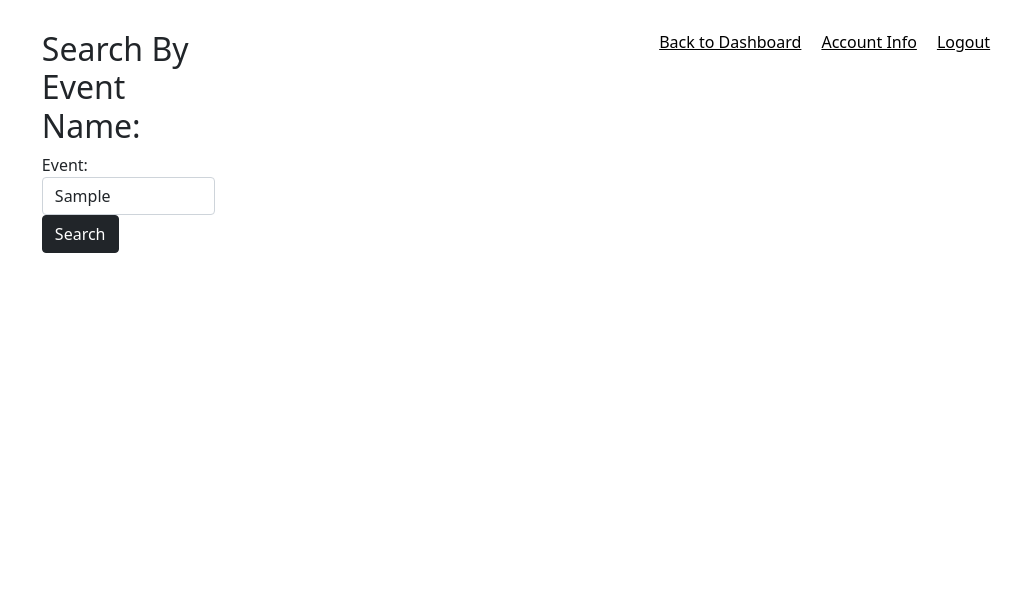
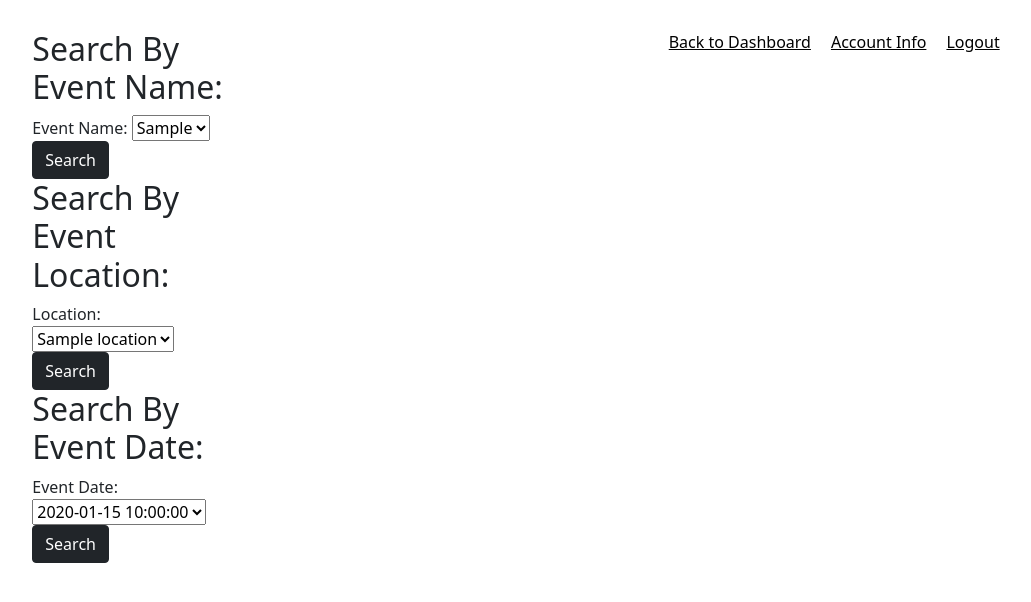
Before and after one commit to tkirby687/groupproject_repo, a Flask app: template flask_app/templates/search_event.html in a window 1280 px wide. Shown: the top 602 px of the page, without its empty margins (124-1155 px from the left). Run offline with Flask 2, Linux system fonts and the light colour scheme; the template is opened without the code that fills it: most values are stand-ins (such as "Sample title", 1, 10 or a date in 2020).

Commit message:
search function complete

```diff
--- a/flask_app/controllers/events.py
+++ b/flask_app/controllers/events.py
@@ -16,6 +16,12 @@ def map_form(event_id):
     return render_template("map_event.html", event = Event.get_by_id(data), date = dateFormat )
 
 
+
+
+
+
+
+
 @app.route('/event/search_event')
 def search_event_form():
     if 'user_id' not in session:
@@ -25,15 +31,42 @@ def search_event_form():
     }
     return render_template('search_event.html', events = Event.get_all_events_with_user())
 
-@app.route('/event/search/', methods=['POST'])
-def search_event():
+@app.route('/event/search_by_type/', methods=['POST'])
+def search_event_type():
     if 'user_id' not in session:
         return redirect('/logout')
     data = {
         'event_type' : request.form['event_type']
     }
 
-    return render_template('search_list.html', event = Event.get_by_event_type(data))
+    return render_template('search_list.html', events = Event.get_all_events_with_user_by_event_type(data))
+
+@app.route('/event/search_by_location/', methods=['POST'])
+def search_event_location():
+    if 'user_id' not in session:
+        return redirect('/logout')
+    data = {
+        'location' : request.form['location']
+    }
+
+    return render_template('search_list.html', events = Event.get_all_events_with_user_by_event_location(data))
+
+@app.route('/event/search_by_date/', methods=['POST'])
+def search_event_date():
+    if 'user_id' not in session:
+        return redirect('/logout')
+    data = {
+        'event_date' : request.form['event_date']
+    }
+
+    return render_template('search_list.html', events = Event.get_all_events_with_user_by_event_date(data))
+
+
+
+
+
+
+
 
 @app.route('/event/add_event')
 def add_event_form():
--- a/flask_app/templates/search_event.html
+++ b/flask_app/templates/search_event.html
@@ -16,14 +16,44 @@
     <div class="banner">
         <div class="left">
 
-            <form action="/event/search" method="post" class="col-6">
+            <form action="/event/search_by_type" method="post" class="col-6">
                 <h2>Search By Event Name:</h2>
 
                 <div class="form-group">
-                    <label for="event_type">Event:</label>
-                    <select name="event_type" class="form-control" id = "event_type" >
+                    <label for="event_type">Event Name:</label>
+                    <select name="event_type" id = "event_type" >
                         {% for event in  events %}
                             <option value="{{event.event_type}}">{{event.event_type}}</option>
+
+                        {% endfor %}
+                    </select>
+                </div>
+                <input type="submit" value="Search" class="btn btn-dark">
+            </form>
+
+            <form action="/event/search_by_location" method="post" class="col-6">
+                <h2>Search By Event Location:</h2>
+
+                <div class="form-group">
+                    <label for="location">Location:</label>
+                    <select name="location" id = "location" >
+                        {% for event in  events %}
+                            <option value="{{event.location}}">{{event.location}}</option>
+
+                        {% endfor %}
+                    </select>
+                </div>
+                <input type="submit" value="Search" class="btn btn-dark">
+            </form>
+
+            <form action="/event/search_by_date" method="post" class="col-6">
+                <h2>Search By Event Date:</h2>
+
+                <div class="form-group">
+                    <label for="event_date">Event Date:</label>
+                    <select name="event_date" id = "event_date" >
+                        {% for event in  events %}
+                            <option value="{{event.event_date}}">{{event.event_date}}</option>
 
                         {% endfor %}
                     </select>
```
Also changed, not shown: flask_app/models/event.py (+62 -0 lines), flask_app/templates/search_list.html (+4 -4 lines).
